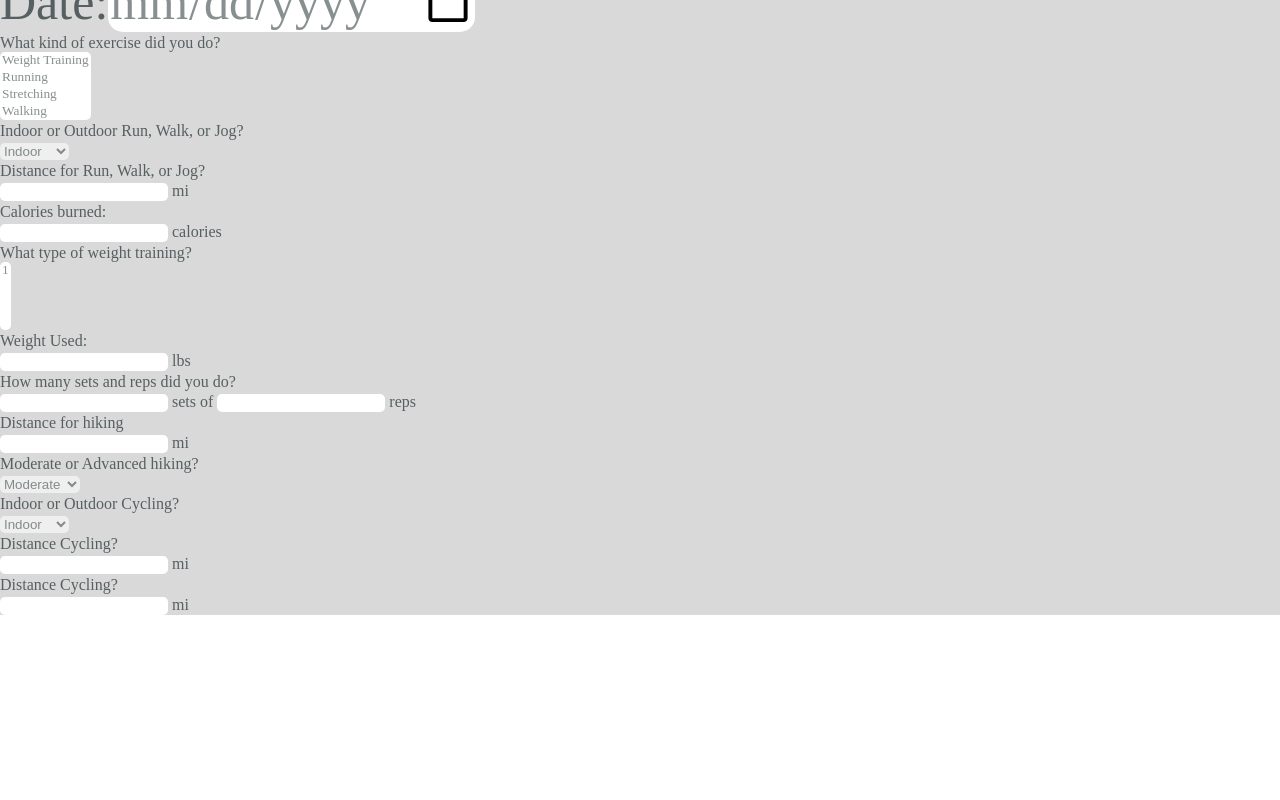
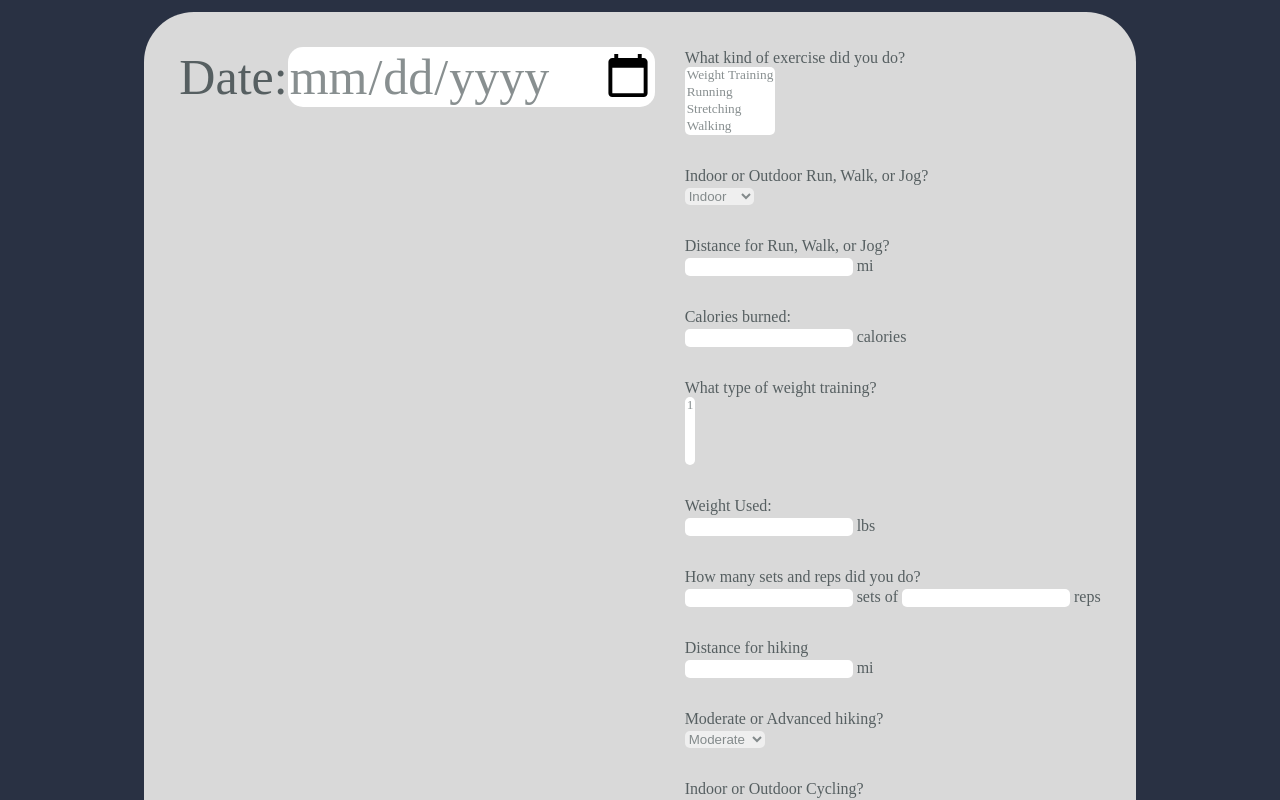
Before and after one commit to specter40/FitStar, a Next.js app: page / in a window 1280 px wide. Shown: the part 1540-2340 px from the top of the page. Before the commit the page ends 2155 px from the top, so only its background shows below. Built offline with nearby package versions, Linux system fonts and the light colour scheme; a web font is replaced by a local one.

Commit message:
Swathi R. - working on AddItem.css

```diff
--- a/app/components/AddItem.js
+++ b/app/components/AddItem.js
@@ -10,7 +10,7 @@ const AddItem = () => {
     return (
         <div id="page">
             <div id="main_form">
-                <div>
+                <div class="chunk">
                     <label for="date" class="date_style">Date:</label>
                     <input id="date" class="date_style"
                         type="date"
@@ -18,7 +18,9 @@ const AddItem = () => {
                     <br />
                 </div>
 
-                <div>
+                <div id="column_container">
+                    <div class="column">
+                        <div class="chunk">
                             <label for="exercise_type">What kind of exercise did you do?</label>
                             <br />
                             <select multiple id="exercise_type">
@@ -36,7 +38,7 @@ const AddItem = () => {
                             <br />
                         </div>
 
-                <div>
+                        <div class="chunk">
                             <label for="indoor_outdoor">Indoor or Outdoor Run, Walk, or Jog?</label>
                             <br />
                             <select id="indoor_outdoor">
@@ -47,7 +49,7 @@ const AddItem = () => {
                             <br />
                         </div>
 
-                <div>
+                        <div class="chunk">
                             <label for="distance">Distance for Run, Walk, or Jog?</label>
                             <br />
                             <input id="distance"
@@ -59,7 +61,7 @@ const AddItem = () => {
                         </div>
 
 
-                <div>
+                        <div class="chunk">
                             <label for="calories_burned">Calories burned:</label>
                             <br />
                             <input id="calories_burned"
@@ -70,7 +72,7 @@ const AddItem = () => {
                             <br />
                         </div>
 
-                <div>
+                        <div class="chunk">
                             <label for="weight_train_type">What type of weight training?</label>
                             <br />
                             <select multiple id="weight_train_type">
@@ -80,7 +82,10 @@ const AddItem = () => {
                             <br />
                         </div>
 
-                <div>
+                    </div>
+
+                    <div class="column">
+                        <div class="chunk">
                             <label for="weight">Weight Used:</label>
                             <br />
                             <input id="weight"
@@ -91,7 +96,7 @@ const AddItem = () => {
                             <br />
                         </div>
 
-                <div>
+                        <div class="chunk">
                             <label for="reps_and_sets">How many sets and reps did you do?</label>
                             <br />
                             <input id="sets"
@@ -106,7 +111,7 @@ const AddItem = () => {
                             <br />
                         </div>
 
-                <div>
+                        <div class="chunk">
                             <label for="distance_hiking">Distance for hiking</label>
                             <br />
                             <input id="distance_hiking"
@@ -117,7 +122,7 @@ const AddItem = () => {
                             <br />
                         </div>
 
-                <div>
+                        <div class="chunk">
                             <label for="moderate_advanced">Moderate or Advanced hiking?</label>
                             <br />
                             <select id="moderate_advanced">
@@ -128,7 +133,7 @@ const AddItem = () => {
                             <br />
                         </div>
 
-                <div>
+                        <div class="chunk">
                             <label for="indoor_outdoor_cycling">Indoor or Outdoor Cycling?</label>
                             <br />
                             <select id="indoor_outdoor_cycling">
@@ -139,7 +144,7 @@ const AddItem = () => {
                             <br />
                         </div>
 
-                <div>
+                        <div class="chunk">
                             <label for="distance_cycling">Distance Cycling?</label>
                             <br />
                             <input id="distance_cycling"
@@ -150,7 +155,7 @@ const AddItem = () => {
                             <br />
                         </div>
 
-                <div>
+                        <div class="chunk">
                             <label for="distance_swimming">Distance Cycling?</label>
                             <br />
                             <input id="distance_swimming"
@@ -162,6 +167,9 @@ const AddItem = () => {
                         </div>
                     </div>
                 </div>
+
+            </div>
+        </div>
     );
 
 };
--- a/app/css/AddItem.css
+++ b/app/css/AddItem.css
@@ -9,13 +9,27 @@
 
 #main_form {
     background-color: #D9D9D9;
-    width: 800px;
+    width: auto;
     height: auto;
-    display: inline-block;
+    display: flex;
     justify-content: center;
-    flex-wrap: wrap;
+
+    margin: 40px;
+    border-radius: 50px;
+    padding: 20px;
+}
+
+    .date_style {
+        font-size: 50px;
+        border-radius: 15px;
+    }
+
+    .column {
         flex: 1;
+    }
 
+    .chunk {
+        padding: 15px;
     }
 
 label, input, option, span {
@@ -43,8 +57,3 @@
 option {
 
 }
-
-    .date_style {
-        font-size: 50px;
-        border-radius: 15px;
-    }
```
Lines whose indentation alone changed are shown as unchanged.
